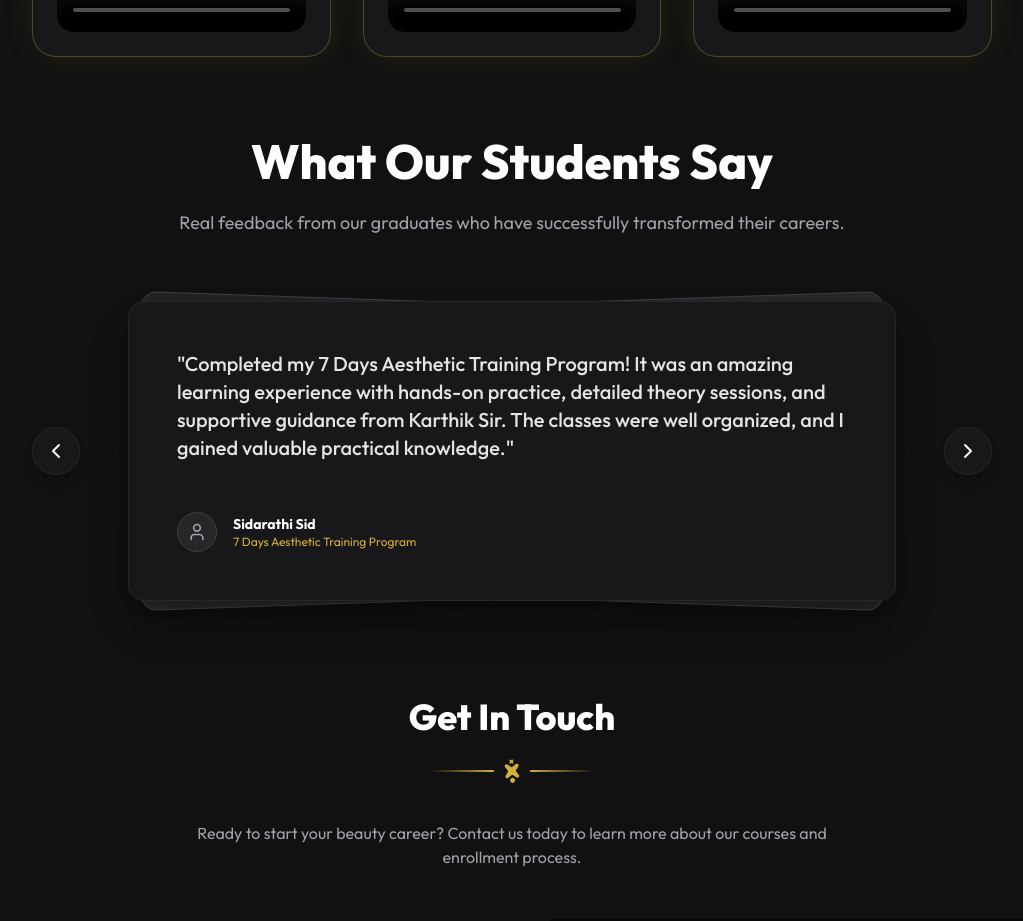
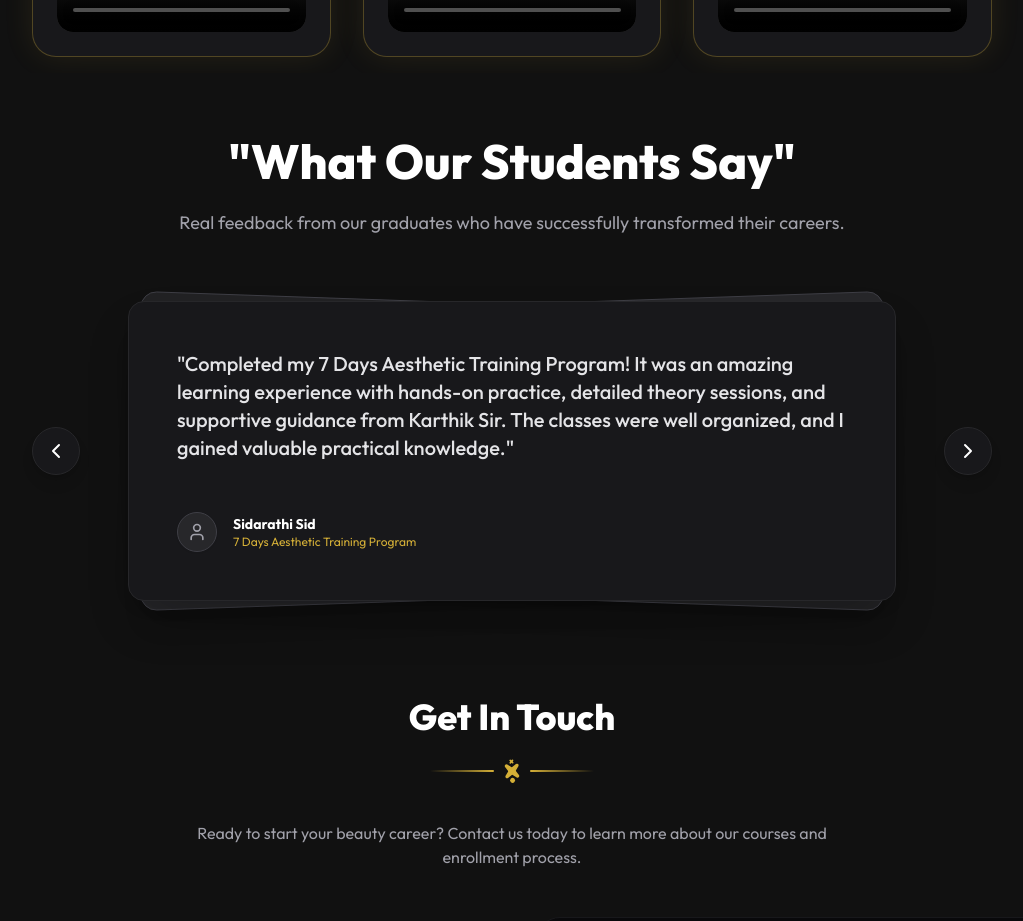
Before and after one commit to Shaifudeen007/skacademyy, a React (Vite) app: page / in a window 1280 px wide. Shown: the part 7020-7941 px from the top of the page, without its empty margins (128-1151 px from the left). Built offline with nearby package versions, Linux system fonts and the light colour scheme; grey boxes are pictures that could not be loaded.

Commit message:
Add quotes around what our students say

```diff
--- a/src/components/HomeSections.tsx
+++ b/src/components/HomeSections.tsx
@@ -369,7 +369,7 @@ export function Testimonials() {
 
       <div className="max-w-7xl mx-auto px-4 sm:px-6 lg:px-8">
         <div className="text-center mb-16">
-          <h2 className="text-3xl md:text-5xl font-extrabold text-zinc-900 dark:text-white mb-6">What Our Students Say</h2>
+          <h2 className="text-3xl md:text-5xl font-extrabold text-zinc-900 dark:text-white mb-6">&quot;What Our Students Say&quot;</h2>
           <p className="text-lg text-zinc-600 dark:text-zinc-400 max-w-2xl mx-auto">Real feedback from our graduates who have successfully transformed their careers.</p>
         </div>
 
```
